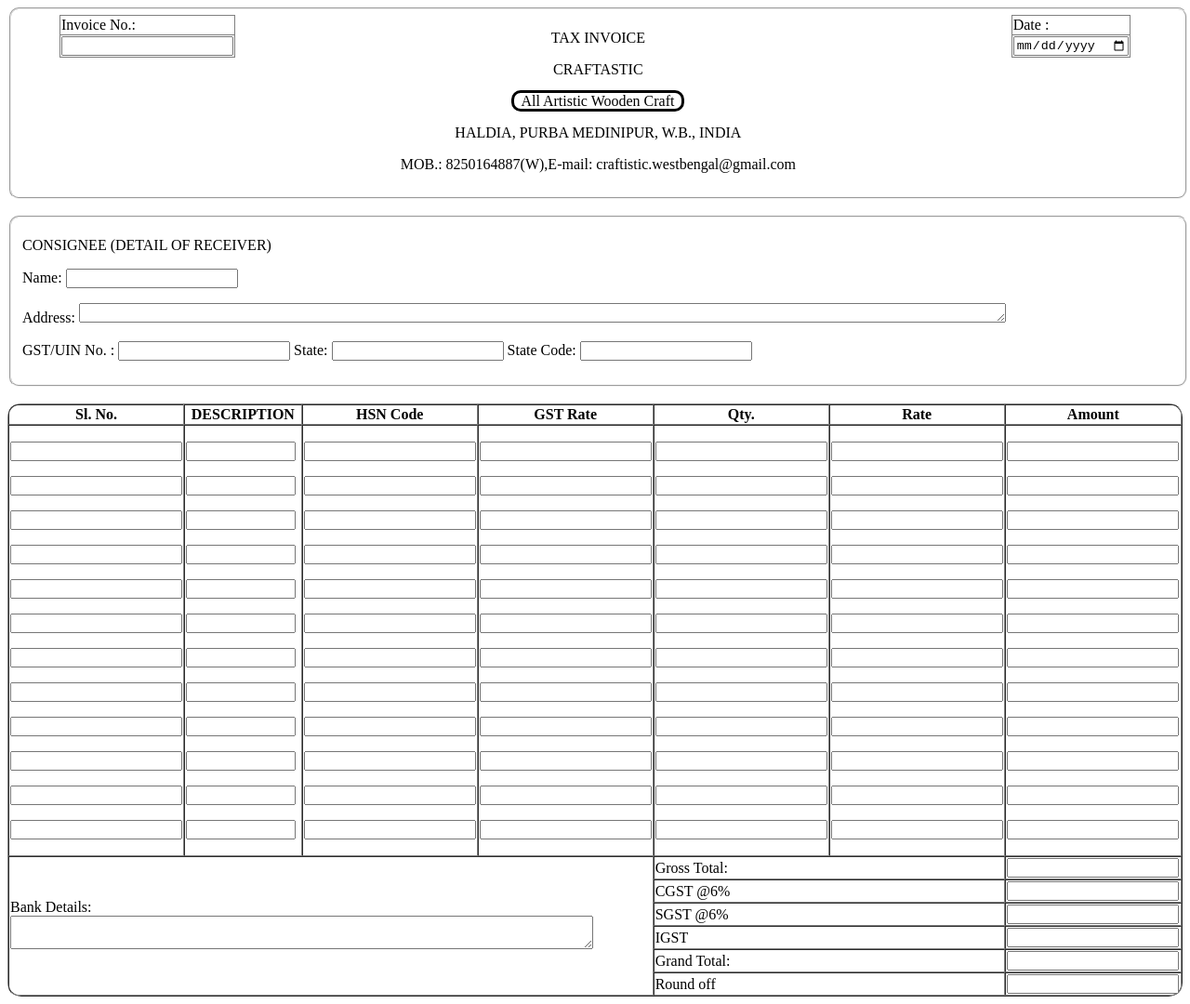
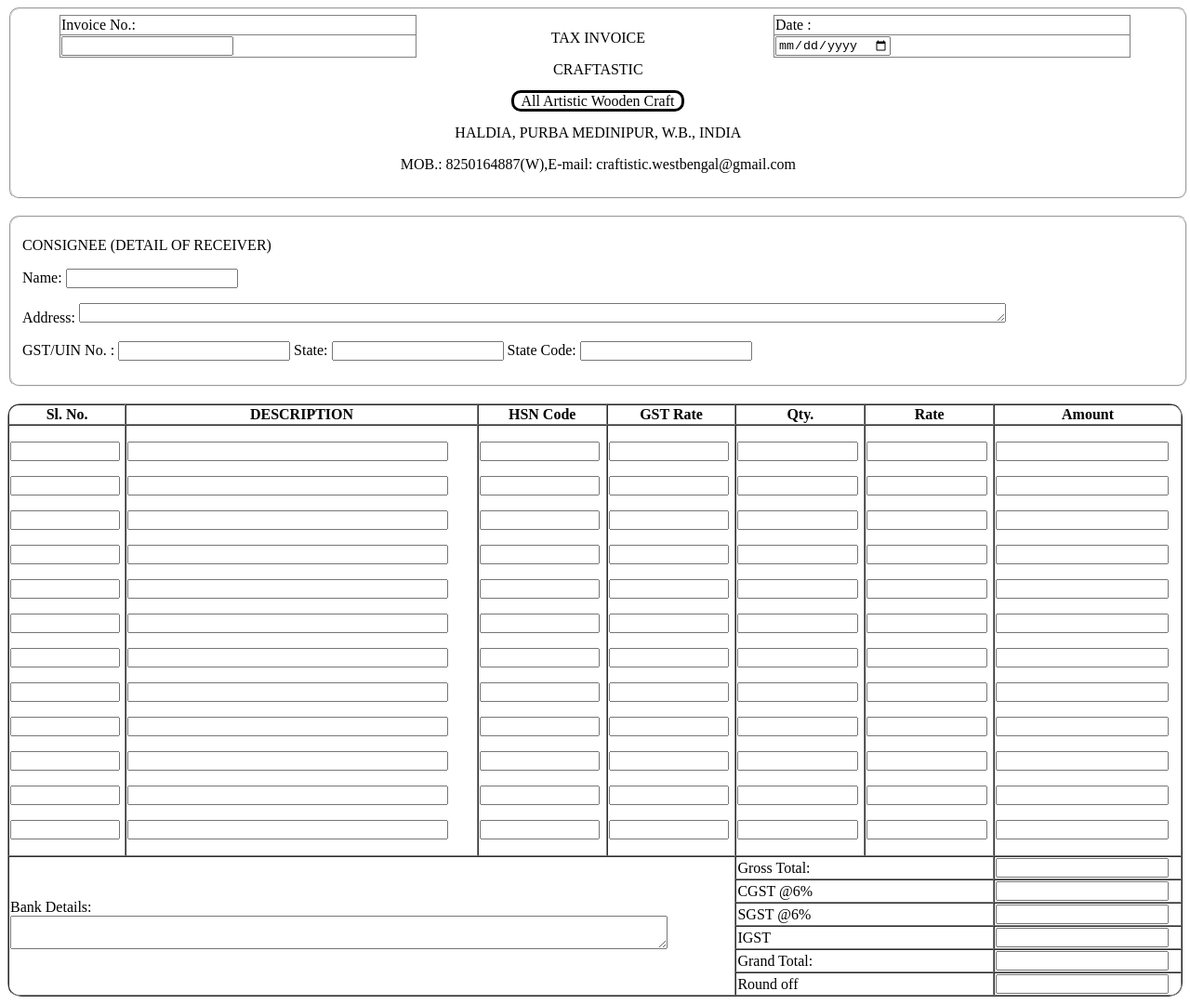
Before and after one commit to ArindomAich1/invoice, a plain HTML site: page index.html in a window 1280 px wide. Shown: the whole page at 93% size. Drawn offline with Linux system fonts and the light colour scheme.

Commit message:
Add files via upload

```diff
--- a/css/style.css
+++ b/css/style.css
@@ -1,18 +1,22 @@
 .divl{
+    width: 30%;
     position: absolute;
     left: 5%;
     top: 16px;
 
 }
 .divr{
+    width: 30%;
     position: absolute;
     right: 5%;
     top: 16px;
 }
 .divm{
+    width: 35;
     text-align: center;
 }
 table{
+    width: 100%;
     border-radius: 15px;
     border-spacing: 0;
 }
@@ -29,5 +33,9 @@
     border-radius: 0px 0px 10px 0px;
 }
 fieldset{
+
     border-radius: 10px;
 }
+section td input{
+    width: 90%;
+}
--- a/index.html
+++ b/index.html
@@ -9,6 +9,7 @@
 <body>
     <fieldset style="width: 98%;">
         <div class="divl" >
+            <center>
             <table border="1px" style="border-collapse: collapse;">
                 <thead>
                     <tr>
@@ -23,6 +24,7 @@
                     </tr>
                 </tbody>
             </table>
+            </center>
         </div>
         <div class="divm">
             <p>TAX INVOICE</p>
@@ -32,6 +34,7 @@
             <P>MOB.: 8250164887(W),E-mail: craftistic.westbengal@gmail.com</P>
         </div>
         <div class="divr">
+            <center>
             <table border="1px" style="border-collapse: collapse;">
                 <thead>
                     <tr>
@@ -44,6 +47,7 @@
                     </tr>
                 </tbody>
             </table>
+            </center>
         </div>
 
     </fieldset>
@@ -70,21 +74,22 @@
         </form>
     </fieldset>
     <br>
-    <table border="1px" >
+    <section>
+    <table border="1px" style="width: 100%;">
         <thead>
             <tr>
-                <th style="width: 2%;" class="tabrad1">Sl. No.</th>
-                <th style="width: 36%;" >DESCRIPTION</th>
+                <th style="width: 10%;" class="tabrad1">Sl. No.</th>
+                <th style="width: 30%;" >DESCRIPTION</th>
                 <th style="width: 11%;">HSN Code</th>
                 <th style="width: 11%;">GST Rate</th>
                 <th style="width: 11%;">Qty.</th>
                 <th style="width: 11%;">Rate</th>
-                <th style="width: 21%;" class="tabrad2">Amount</th>
+                <th style="width: 16%;" class="tabrad2">Amount</th>
             </tr>
         </thead>
         <tbody>
             <tr>
-                <td><form action="">  <p><input type="number"></p> <p><input type="number"></p> <p><input type="number"></p> <p><input type="number"></p> <p><input type="number"></p> <p><input type="number"></p> <p><input type="number"></p> <p><input type="number"></p> <p><input type="number"></p> <p><input type="number"></p> <p><input type="number"></p> <p><input type="number"></p></form> </td>
+                <td><form action="">  <p><input type="number" ></p> <p><input type="number"></p> <p><input type="number"></p> <p><input type="number"></p> <p><input type="number"></p> <p><input type="number"></p> <p><input type="number"></p> <p><input type="number"></p> <p><input type="number"></p> <p><input type="number"></p> <p><input type="number"></p> <p><input type="number"></p></form> </td>
                 <td style="height: 400px;"><p><input type="text" style="width: 90%;"><p><input type="text" style="width: 90%;"><p><input type="text" style="width: 90%;"><p><input type="text" style="width: 90%;"><p><input type="text" style="width: 90%;"><p><input type="text" style="width: 90%;"><p><input type="text" style="width: 90%;"><p><input type="text" style="width: 90%;"><p><input type="text" style="width: 90%;"><p><input type="text" style="width: 90%;"><p><input type="text" style="width: 90%;"><p><input type="text" style="width: 90%;"></form></td>
                 <td ><form action="">  <p><input type="number"></p> <p><input type="number"></p> <p><input type="number"></p> <p><input type="number"></p> <p><input type="number"></p> <p><input type="number"></p> <p><input type="number"></p> <p><input type="number"></p> <p><input type="number"></p> <p><input type="number"></p> <p><input type="number"></p> <p><input type="number"></p></form></td></td>
                 <td ><form action="">  <p><input type="number"></p> <p><input type="number"></p> <p><input type="number"></p> <p><input type="number"></p> <p><input type="number"></p> <p><input type="number"></p> <p><input type="number"></p> <p><input type="number"></p> <p><input type="number"></p> <p><input type="number"></p> <p><input type="number"></p> <p><input type="number"></p></form></td>
@@ -119,5 +124,6 @@
             </tr>
         </tbody>
     </table>
+</section>
 </body>
 </html>
```
